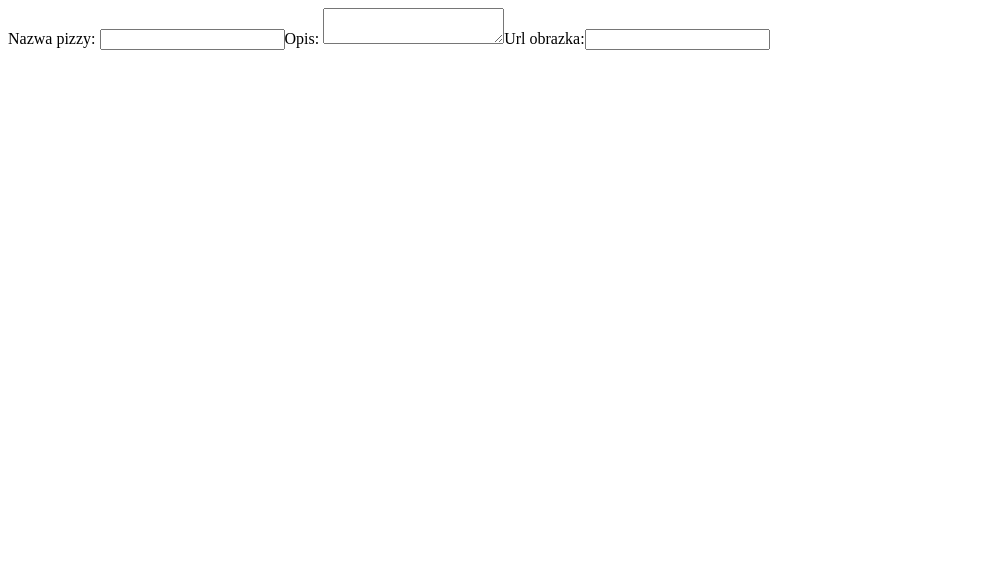
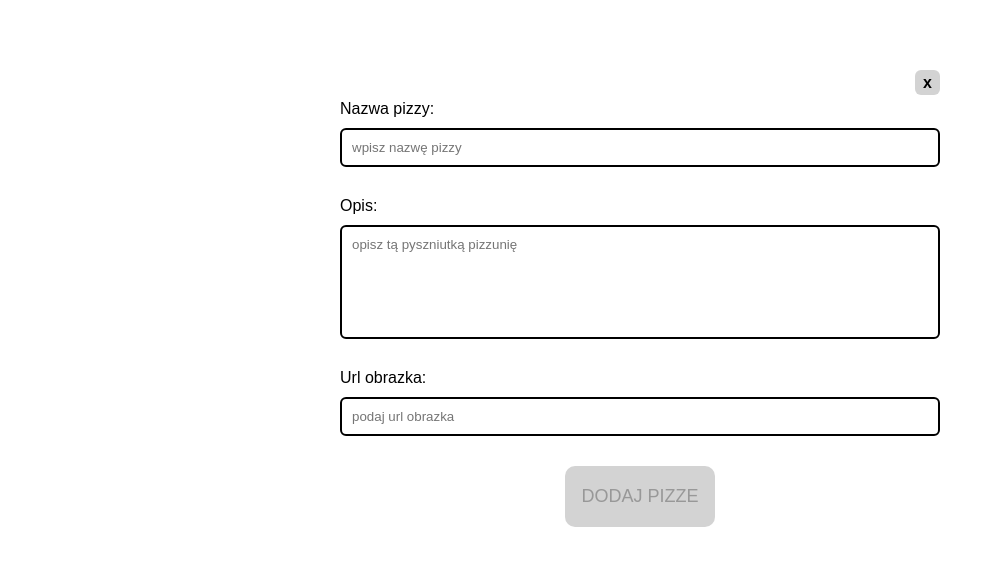
Before and after one commit to Banndzior/ng-pizza, an Angular app in the folder ng-pizza-2020_gr3/: page /pizza/edit in a window 1280 px wide. Shown: the top 566 px of the page, without its empty margins (0-995 px from the left). Built offline with nearby package versions, Linux system fonts and the light colour scheme.

Commit message:
form validation added

```diff
--- a/ng-pizza-2020_gr3/src/app/pizza-editor/pizza-editor.component.css
+++ b/ng-pizza-2020_gr3/src/app/pizza-editor/pizza-editor.component.css
@@ -0,0 +1,82 @@
+.container {
+  position: relative;
+  max-width: 600px;
+  margin: 100px auto;
+}
+
+form {
+  display: flex;
+  flex-direction: column;
+}
+
+input,
+textarea {
+  margin-bottom: 30px;
+  padding: 10px;
+  border: 2px solid black;
+  border-radius: 6px;
+  outline: none;
+}
+
+textarea {
+  resize: none;
+  font-family: Arial, Helvetica, sans-serif;
+}
+
+label {
+  margin-bottom: 10px;
+}
+
+button {
+  display: inline-block;
+  width: 150px;
+  padding: 20px 0;
+  border: none;
+  background-color: lightgray;
+  font-size: 18px;
+  text-transform: uppercase;
+  cursor: pointer;
+  border-radius: 10px;
+  align-self: center;
+  transition: 0.3s;
+}
+
+button.active:hover {
+  width: 180px;
+}
+
+.close {
+  position: absolute;
+  right: 0;
+  top: -30px;
+  width: 25px;
+  height: 25px;
+  text-align: center;
+  line-height: 25px;
+  background-color: lightgray;
+  user-select: none;
+  border-radius: 6px;
+  cursor: pointer;
+  font-weight: bold;
+  transition: 0.2s;
+}
+
+.close:hover {
+  background-color: gray;
+}
+
+.error {
+  border: 2px solid red;
+  background-color: rgb(223, 175, 175);
+}
+
+em {
+  color: red;
+  font-size: 13px;
+  float: right;
+  font-weight: bold;
+}
+
+.active {
+  background-color: rgb(75, 238, 75);
+}
--- a/ng-pizza-2020_gr3/src/app/pizza-editor/pizza-editor.component.html
+++ b/ng-pizza-2020_gr3/src/app/pizza-editor/pizza-editor.component.html
@@ -1,10 +1,99 @@
-<div>
-  <form>
-    <label>Nazwa pizzy: </label>
-    <input type="text" />
-    <label>Opis: </label>
-    <textarea></textarea>
-    <label>Url obrazka:</label>
-    <input type="text" />
+<div class="container">
+  <div [routerLink]="['']" class="close">x</div>
+  <form
+    [formGroup]="pizzaForm"
+    (ngSubmit)="addPizza(pizzaForm.value)"
+    novalidate
+  >
+    <label for="name"
+      >Nazwa pizzy:
+      <em
+        *ngIf="
+          checkValidation(pizzaForm.controls.name) &&
+          pizzaForm.controls.name.errors.required
+        "
+        >Pole wymagane</em
+      >
+      <em
+        *ngIf="
+          checkValidation(pizzaForm.controls.name) &&
+          pizzaForm.controls.name.errors.minlength
+        "
+        >Nazwa musi mieć minimum 5 znaków</em
+      >
+    </label>
+    <input
+      formControlName="name"
+      id="name"
+      type="text"
+      placeholder="wpisz nazwę pizzy"
+      [ngClass]="{
+        error: checkValidation(pizzaForm.controls.name)
+      }"
+    />
+
+    <label for="description"
+      >Opis:
+      <em
+        *ngIf="
+          checkValidation(pizzaForm.controls.description) &&
+          pizzaForm.controls.description.errors.required
+        "
+        >Pole wymagane</em
+      >
+      <em
+        *ngIf="
+          checkValidation(pizzaForm.controls.description) &&
+          pizzaForm.controls.description.errors.minlength
+        "
+        >Opis musi zawierać minimum 10 znaków</em
+      ></label
+    >
+    <textarea
+      [ngClass]="{
+        error:
+          pizzaForm.controls.description?.invalid &&
+          pizzaForm.controls.description?.touched
+      }"
+      rows="6"
+      formControlName="description"
+      id="description"
+      placeholder="opisz tą pyszniutką pizzunię"
+    ></textarea>
+    <label for="photoUrl"
+      >Url obrazka:
+      <em
+        *ngIf="
+          checkValidation(pizzaForm.controls.photoUrl) &&
+          pizzaForm.controls.photoUrl.errors.required
+        "
+        >Pole wymagane</em
+      >
+      <em
+        *ngIf="
+          checkValidation(pizzaForm.controls.photoUrl) &&
+          pizzaForm.controls.photoUrl.errors.pattern
+        "
+        >Wpisz poprawny adres URL (np. http://example.com)</em
+      ></label
+    >
+    <input
+      [ngClass]="{
+        error:
+          pizzaForm.controls.photoUrl?.invalid &&
+          pizzaForm.controls.photoUrl?.touched
+      }"
+      formControlName="photoUrl"
+      id="photoUrl"
+      type="text"
+      placeholder="podaj url obrazka"
+    />
+    <button
+      [disabled]="pizzaForm.invalid"
+      [ngClass]="{ active: pizzaForm.valid }"
+      type="submit"
+    >
+      Dodaj pizze
+    </button>
   </form>
 </div>
--- a/ng-pizza-2020_gr3/src/app/pizza-editor/pizza-editor.component.ts
+++ b/ng-pizza-2020_gr3/src/app/pizza-editor/pizza-editor.component.ts
@@ -1,6 +1,8 @@
 import { Component, OnInit } from "@angular/core";
 import { Pizza } from "../pizza";
-import { FormGroup, FormControl } from "@angular/forms";
+import { FormGroup, FormControl, Validators } from "@angular/forms";
+import { PizzaService } from "../pizza.service";
+import { Router } from "@angular/router";
 
 @Component({
   selector: "app-pizza-editor",
@@ -8,9 +10,41 @@ import { FormGroup, FormControl } from "@angular/forms";
   styleUrls: ["./pizza-editor.component.css"],
 })
 export class PizzaEditorComponent implements OnInit {
-  constructor() {}
+  constructor(private pizzaService: PizzaService, private router: Router) {}
 
   newPizza: Pizza;
 
-  ngOnInit() {}
+  pizzaForm: FormGroup;
+
+  name: FormControl = new FormControl("", [
+    Validators.required,
+    Validators.minLength(5),
+  ]);
+  description: FormControl = new FormControl("", [
+    Validators.required,
+    Validators.minLength(10),
+  ]);
+  photoUrl: FormControl = new FormControl("", [
+    Validators.required,
+    Validators.pattern(this.pizzaService.getUrlPattern()),
+  ]);
+
+  ngOnInit() {
+    this.pizzaForm = new FormGroup({
+      name: this.name,
+      description: this.description,
+      photoUrl: this.photoUrl,
+    });
+  }
+
+  addPizza() {
+    this.newPizza = this.pizzaForm.value;
+    this.pizzaService.addPizza(this.newPizza).subscribe(() => {
+      this.router.navigate([""]);
+    });
+  }
+
+  checkValidation(control) {
+    return control.invalid && control.touched;
+  }
 }
--- a/ng-pizza-2020_gr3/src/app/pizza.service.ts
+++ b/ng-pizza-2020_gr3/src/app/pizza.service.ts
@@ -1,7 +1,7 @@
 import { Injectable } from "@angular/core";
 import { HttpClient } from "@angular/common/http";
 import { PizzaResponse, Pizza } from "./pizza";
-import { Observable, Subject } from "rxjs";
+import { Observable } from "rxjs";
 
 @Injectable({
   providedIn: "root",
@@ -26,4 +26,8 @@ export class PizzaService {
   removePizza(pizza: Pizza) {
     return this.http.delete<Pizza>(`${this.url}/api/pizzas/${pizza.id}`);
   }
+
+  getUrlPattern() {
+    return `(https?://)?([\\da-z.-]+)\\.([a-z.]{2,6})[/\\w .-]*/?`;
+  }
 }
--- a/ng-pizza-2020_gr3/src/styles.css
+++ b/ng-pizza-2020_gr3/src/styles.css
@@ -1 +1,4 @@
 /* You can add global styles to this file, and also import other style files */
+body {
+  font-family: Arial, Helvetica, sans-serif;
+}
```
Also changed, not shown: ng-pizza-2020_gr3/src/app/app.module.ts (+7 -2 lines).
